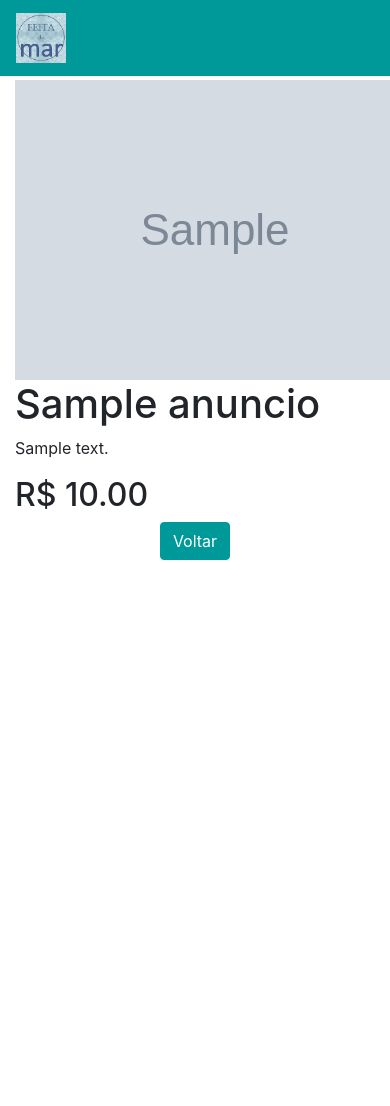
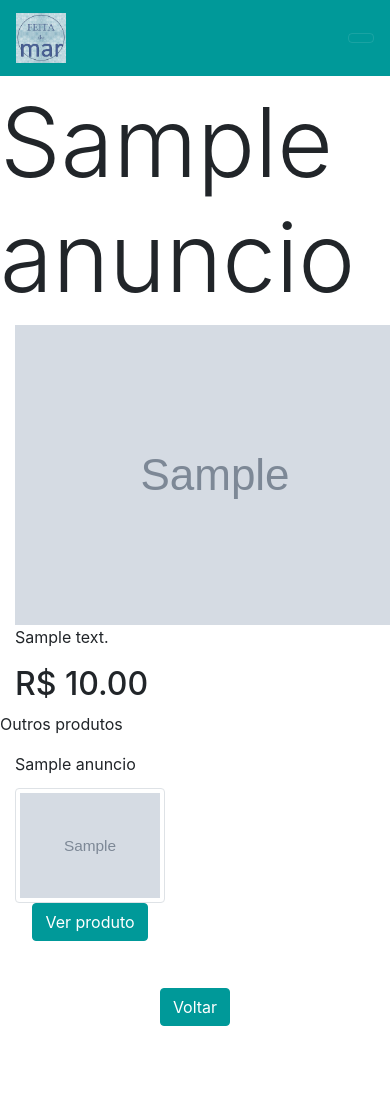
Before and after one commit to renatoalmeida49/feitadomar, a PHP site: page /feitadomar/produtos/abrir/1 in a window 390 px wide; the page is wider, and only the part inside the window is pictured. Before the commit the page ends 560 px from the top of that part, so only its background shows below. Run offline with PHP 8.4, Linux system fonts and the light colour scheme; tables that the repository leaves empty hold one stand-in row (values such as "Sample post"); grey boxes marked "Sample" are stand-in pictures; data that the repository does not hold is empty.

Commit message:
Trabalho na parte visual do site.

```diff
--- /dev/null
+++ b/assets/css/style.css
@@ -0,0 +1,26 @@
+body {
+    padding-top: 5rem;
+    margin-bottom: 5rem;
+}
+
+.btn-primary {
+    background-color: #009999;
+    border-color: #009999;
+}
+
+.title {
+	margin-top: 5px;
+	margin-bottom: 10px;
+}
+
+.foto-item {
+	width: 150px;
+	height: 200px;
+	text-align: center;
+	margin-right: 10px;
+	float: left;
+}
+
+.foto-item img {
+	width: 150px;
+}
--- a/controllers/ProdutosController.php
+++ b/controllers/ProdutosController.php
@@ -115,8 +115,10 @@ class ProdutosController extends Controller {
 		$dao = new ProdutoDAO();
 
 		$anuncio = $dao->selectById($id);
+		$outros = $dao->selectLastProducts();
 
 		$dados['anuncio'] = $anuncio;
+		$dados['outros'] = $outros;
 
 		$this->loadTemplate('abrirProduto', $dados);
 	}
--- a/models/ProdutoDAO.php
+++ b/models/ProdutoDAO.php
@@ -194,4 +194,20 @@ class ProdutoDAO extends Model {
 
 		return true;
 	}
+
+	public function selectLastProducts() {
+		$dados = array();
+
+		$sql = "SELECT * FROM anuncios LIMIT 12";
+
+		$stmt = $this->db->query($sql);
+
+		$stmt->execute();
+
+		if ($stmt->rowCount() > 0) {
+			$dados = $stmt->fetchAll();
+		}
+
+		return $dados;
+	}
 }
--- a/views/abrirProduto.php
+++ b/views/abrirProduto.php
@@ -1,14 +1,35 @@
 <div class="container">
+	<div class="row justify-content-center title">
+		<div class="display-1"><?php echo $anuncio['titulo']; ?></div>
+	</div>
 	<div class="row">
 		<div class="col">
 			<img src="<?php echo BASE_URL; ?>assets/images/anuncios/<?php echo $anuncio['foto']; ?>">
 		</div>
 		<div class="col">
-			<div class="h1"><?php echo $anuncio['titulo']; ?></div>
 			<p><?php echo $anuncio['descricao']; ?></p>
 			<div class="h2">R$ <?php echo number_format($anuncio['valor'], 2); ?></div>
 		</div>
 	</div>
+
+	<div class="row">
+		<p>Outros produtos</p>
+	</div>
+
+	<div class="row">
+		<?php foreach ($outros as $foto): ?>
+		<div class="col-sm-auto">
+			<div class="card-title"><?php echo $foto['titulo']; ?></div>
+
+			<div class="foto-item">
+				<img src="<?php echo BASE_URL; ?>assets/images/anuncios/<?php echo $foto['foto']; ?>" class="img-thumbnail">
+				<a href="<?php echo BASE_URL; ?>produtos/abrir/<?php echo $foto['id']; ?>" class="btn btn-primary">Ver produto</a>
+			</div>
+
+		</div>
+		<?php endforeach; ?>
+	</div>
+
 	<div class="row justify-content-center">
 		<a href="<?php echo BASE_URL; ?>produtos" class="btn btn-primary">Voltar</a>
 	</div>
--- a/views/template.php
+++ b/views/template.php
@@ -4,25 +4,20 @@
     	<meta charset="utf-8" />
     	<meta name="viewport" content="width=device-width, initial-scale=1, shrink-to-fit=no" />
     	<link rel="stylesheet" href="<?php echo BASE_URL; ?>assets/css/bootstrap.min.css" />
+        <link rel="stylesheet" href="<?php echo BASE_URL; ?>assets/css/style.css" />
         <link rel="icon" type="imagem/jpg" href="<?php echo BASE_URL; ?>assets/images/logo.jpg" />
     	<title>Feita do mar</title>
-	<style type="text/css">
-            body {
-                padding-top: 5rem;
-            }
-
-            .btn-primary {
-                background-color: #009999;
-                border-color: #009999;
-            }
-	</style>
     </head>
     <body>
 	<header>
-        <nav class="navbar navbar-expand-lg navbar-dark fixed-top" style="background-color: #009999">
+        <nav class="navbar navbar-expand-md navbar-dark fixed-top" style="background-color: #009999">
             <a class="navbar-brand" href="<?php echo BASE_URL; ?>">
                 <img src="<?php echo BASE_URL; ?>assets/images/logo.jpg" width="50" height="50" />
             </a>
+
+            <button class="navbar-toggler" type="button" data-toggle="collapse" data-target="#navbarMenu" aria-controls="navbarMenu" aria-expanded="false" aria-label="Alterna navegação">
+                <span class="navbar-toggle-icon"></span>
+            </button>
 
             <div class="navbar-collapse collapse" id="navbarMenu">
                 <ul class="navbar-nav">
@@ -41,7 +36,7 @@
                 </ul>
             </div>
 
-            <div class="navbar-collapse collapse justify-content-end" id="navbarLogin">
+            <div class="navbar-collapse collapse justify-content-end" id="navbarMenu">
                 <ul class="navbar-nav">
                     <?php if(isset($_SESSION['usuarioId']) && !empty($_SESSION['usuarioId'])): ?>
                     <li class="nav-item dropdown">
```
Also changed, not shown: views/home.php (+30 -1 lines), views/produtos.php (+8 -3 lines), views/sobre.php (+18 -4 lines), assets/images/caroussel/aiden.jpg (added), assets/images/caroussel/kylo.jpg (added), assets/images/caroussel/sauber.jpg (added). Lines whose indentation alone changed are shown as unchanged.
